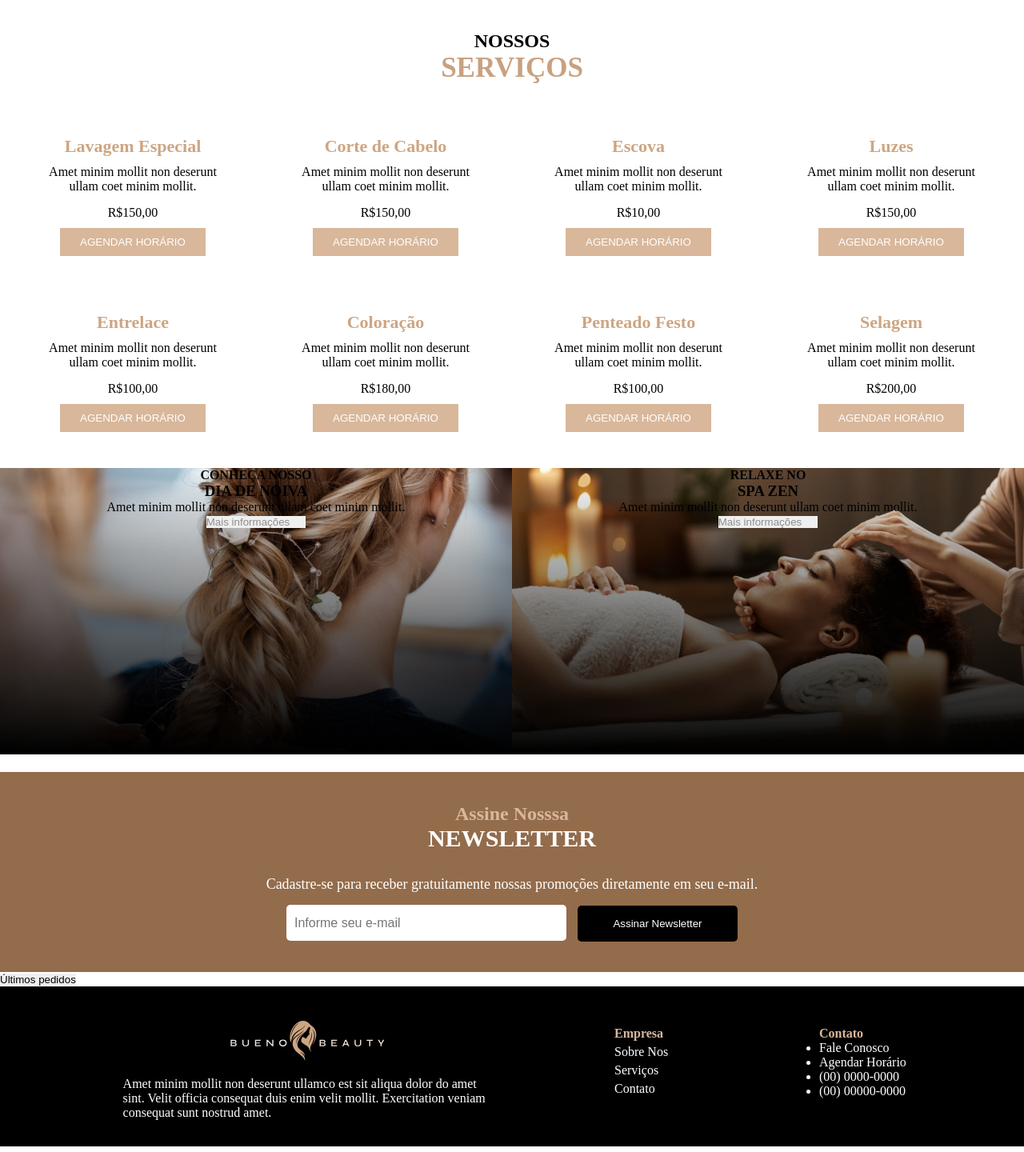
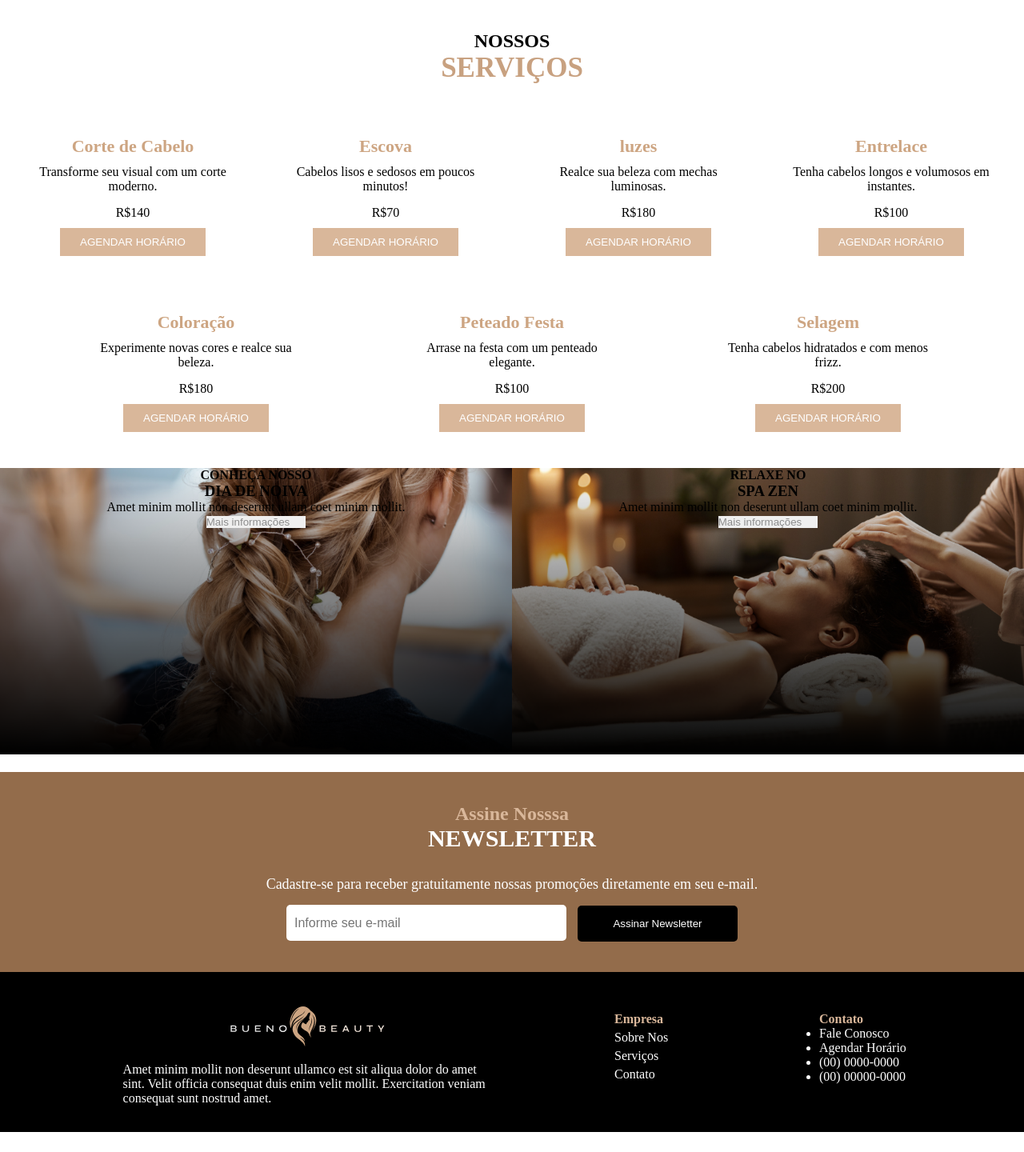
Before and after one commit to demersonrodrigues/Projeto-site-Sal-o-Cabelereiro, a PHP site: page / in a window 1280 px wide. Shown: the part 1099-2539 px from the top of the page at 80% size. After the commit the page ends 2514 px from the top, so only its background shows below. Run offline with PHP 8.4, Linux system fonts and the light colour scheme; data comes from the database, SQL or seed files in the repository; both versions use the stored data as it was after the commit; some libraries are stand-ins or nearby versions.

Commit message:
bd e cache

```diff
--- a/index.html
+++ b/index.php
@@ -129,62 +129,68 @@ session_start();
                 <h3 class="tittlescolored">SERVIÇOS</h3>
             </div>
             <div id="definitionArea" class="flex-wrap centered">
-                <div class="definitionservices flex">
-                    <h5 class="tittlesservices">Lavagem Especial</h5>
-                    <p class="textaboutservices">Amet minim mollit non deserunt ullam coet minim mollit.</p>
-                    <p class="pricesservices">R$150,00</p>
-                    <button class="btnschedule" type="button"><a href="formulario.php" target="_self">AGENDAR
-                            HORÁRIO</a></button>
-                </div>
-                <div class="definitionservices flex">
-                    <h5 class="tittlesservices">Corte de Cabelo</h5>
-                    <p class="textaboutservices">Amet minim mollit non deserunt ullam coet minim mollit.</p>
-                    <p class="pricesservices">R$150,00</p>
-                    <button class="btnschedule" type="button"><a href="formulario.php" target="_self">AGENDAR
-                            HORÁRIO</a></button>
-                </div>
-                <div class="definitionservices flex">
-                    <h5 class="tittlesservices">Escova</h5>
-                    <p class="textaboutservices">Amet minim mollit non deserunt ullam coet minim mollit.</p>
-                    <p class="pricesservices">R$10,00</p>
-                    <button class="btnschedule" type="button"><a href="formulario.php" target="_self">AGENDAR
-                            HORÁRIO</a></button>
-                </div>
-                <div class="definitionservices flex">
-                    <h5 class="tittlesservices">Luzes</h5>
-                    <p class="textaboutservices">Amet minim mollit non deserunt ullam coet minim mollit.</p>
-                    <p class="pricesservices">R$150,00</p>
-                    <button class="btnschedule" type="button"><a href="formulario.php" target="_self">AGENDAR
-                            HORÁRIO</a></button>
-                </div>
-                <div class="definitionservices flex">
-                    <h5 class="tittlesservices">Entrelace</h5>
-                    <p class="textaboutservices">Amet minim mollit non deserunt ullam coet minim mollit.</p>
-                    <p class="pricesservices">R$100,00</p>
-                    <button class="btnschedule" type="button"><a href="formulario.php" target="_self">AGENDAR
-                            HORÁRIO</a></button>
-                </div>
-                <div class="definitionservices flex">
-                    <h5 class="tittlesservices">Coloração</h5>
-                    <p class="textaboutservices">Amet minim mollit non deserunt ullam coet minim mollit.</p>
-                    <p class="pricesservices">R$180,00</p>
-                    <button class="btnschedule" type="button"><a href="formulario.php" target="_self">AGENDAR
-                            HORÁRIO</a></button>
-                </div>
-                <div class="definitionservices flex">
-                    <h5 class="tittlesservices">Penteado Festo</h5>
-                    <p class="textaboutservices">Amet minim mollit non deserunt ullam coet minim mollit.</p>
-                    <p class="pricesservices">R$100,00</p>
-                    <button class="btnschedule" type="button"><a href="formulario.php" target="_self">AGENDAR
-                            HORÁRIO</a></button>
-                </div>
-                <div class="definitionservices flex">
-                    <h5 class="tittlesservices">Selagem</h5>
-                    <p class="textaboutservices">Amet minim mollit non deserunt ullam coet minim mollit.</p>
-                    <p class="pricesservices">R$200,00</p>
-                    <button class="btnschedule" type="button"><a href="formulario.php" target="_self">AGENDAR
-                            HORÁRIO</a></button>
-                </div>
+                <?php
+
+                // Verifica se o cache existe e ainda é válido
+                if (isset($_SESSION['servicos']) && (time() - $_SESSION['servicos']['timestamp']) < 3600) {
+                    $servicos = $_SESSION['servicos']['data'];
+                } else {
+                    try {
+                    // Conexão com o banco de dados
+                    $conexao = mysqli_connect("localhost", "root", "123456", "mydb");
+
+                    // Verifica se a conexão foi realizada com sucesso
+                    if (mysqli_connect_errno()) {
+                        echo "Falha ao conectar ao banco de dados: " . mysqli_connect_error();
+                    }
+
+
+
+                    // Consulta ao banco de dados
+                    $query = "SELECT nome, descricao, preco FROM servicos";
+                    $result = mysqli_query($conexao, $query);
+                    $servicos = array();
+                    if ($result->num_rows > 0) {
+                        while ($row = $result->fetch_assoc()) {
+                            $servicos[] = $row;
+                        }
+                    }
+
+                    mysqli_free_result($result);
+
+                    // Fecha a conexão com o banco de dados
+                    mysqli_close($conexao);
+
+                    // Armazena os dados em cache na sessão
+                    $_SESSION['servicos'] = array(
+                        'timestamp' => time(),
+                        'data' => $servicos
+                    );
+
+                } catch (\Throwable $th) {
+                    //throw $th;
+                }
+                }
+
+                if (isset($servicos)) {
+
+                    // Loop para exibir os resultados
+                    foreach($servicos as $servico) {
+                        $nome = $servico['nome'];
+                        $descricao = $servico['descricao'];
+                        $preco = $servico['preco'];
+
+                        echo '<div class="definitionservices flex">';
+                        echo '<h5 class="tittlesservices">' . $nome . '</h5>';
+                        echo '<p class="textaboutservices">' . $descricao . '</p>';
+                        echo '<p class="pricesservices">R$' . $preco . '</p>';
+                        echo '<button class="btnschedule" type="button"><a href="formulario.php" target="_self">AGENDAR HORÁRIO</a></button>';
+                        echo '</div>';
+                    }
+                } else {
+                    echo '<h5>Houve uma falha na comunicação com nosso servidor pedimos que tente novamente mais tarde</h5>';
+                }
+                ?>
             </div>
         </div>
     </section>
@@ -231,20 +237,6 @@ session_start();
 
     </section>
 
-    <div id="ultimo-pedidos-panel" style="position: absolute; right: -250px; display: none">
-        <h2>Últimos pedidos</h2>
-        <?php
-
-        if (isset($_SESSION['ultimoPedidos'])) {
-            foreach ($_SESSION['ultimoPedidos'] as $pedido) {
-                echo '<p>Id: ' . $pedido['id'] . ', Produto: ' . $pedido['produto'] . '</p>';
-            }
-        }
-        ?>
-    </div>
-
-    <button id="ultimo-pedidos-btn">Últimos pedidos</button>
-
     <footer id="contatoContainer" class="flex centered"> <!--Parte com fundo de cor em preto no final da página do site-->
         <div id="centralFooter" class="centered flex-column">
             <img src="Imagens/svg/Group 2.svg" alt="" srcset="">
```
Also changed, not shown: criacaoBd.sql (added, +16 -0 lines), servicos.php (added).
